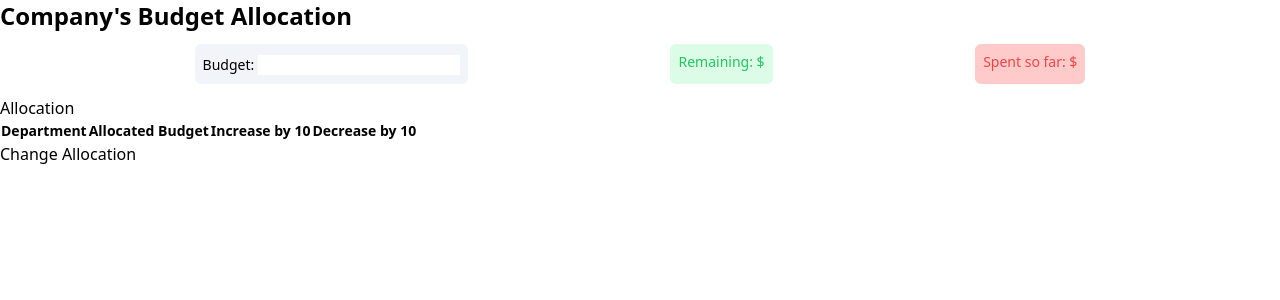
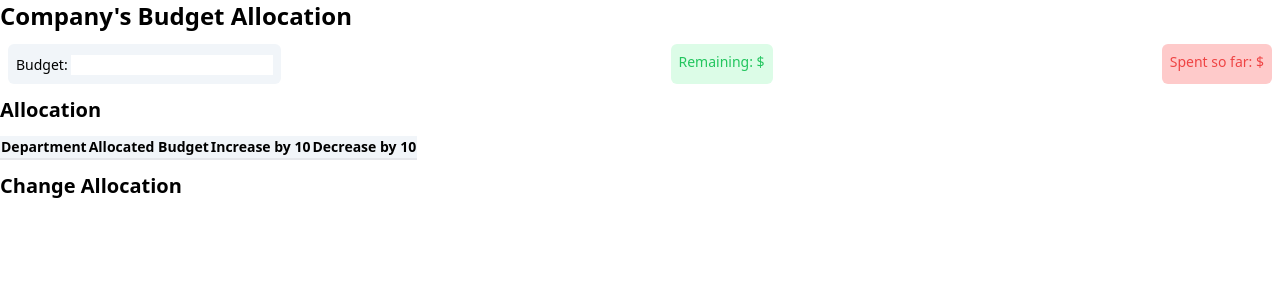
Before and after one commit to Unomars4/company-budget-allocator, a React app: page / in a window 1280 px wide. Shown: the top 300 px of the page. Built offline with nearby package versions, Linux system fonts and the light colour scheme; the HTML template or start-up script is replaced by a standard one.

Commit message:
add departments type

```diff
--- a/src/App.tsx
+++ b/src/App.tsx
@@ -1,15 +1,18 @@
 import {useState} from 'react';
 import Allocator from './components/Allocator';
 import TableAllocation from './components/TableAllocation';
+import {Department} from './types';
 
 const App = () => {
+    const [allocatedDepartments, setDepartments] = useState<Department[] | undefined>(undefined);
+
     return (
         <main>
             <h1 className='text-2xl font-bold'>Company's Budget Allocation</h1>
             <Allocator />
-            <h3 className='text-l'>Allocation</h3>
-            <TableAllocation />
-            <h3 className='text-l'>Change Allocation</h3>
+            <h3 className='text-xl font-bold mb-3'>Allocation</h3>
+            <TableAllocation departments={allocatedDepartments} />
+            <h3 className='text-xl font-bold mb-3'>Change Allocation</h3>
         </main>
     );
 }
--- a/src/components/Allocator.tsx
+++ b/src/components/Allocator.tsx
@@ -4,16 +4,16 @@ const Allocator = () => {
     const budgetInput = useInputField('number');
 
     return (
-        <section className='flex flex-row justify-evenly my-3'>
-            <article className='p-2 mx-2 rounded-md bg-slate-100'>
+        <section className='flex flex-row justify-between my-3'>
+            <article className='p-2 mx-2 rounded-md bg-slate-100 min-w-fit'>
                 <label className='text-sm'>
                     Budget: <input {...budgetInput} />
                 </label>
             </article>
-            <article className='p-2 mx-2 rounded-md bg-green-100'>
+            <article className='p-2 mx-2 rounded-md bg-green-100 min-w-fit'>
                 <p className='text-green-500 text-sm'>Remaining: ${budgetInput.value} </p>
             </article>
-            <article className='p-2 mx-2 rounded-md bg-red-200'>
+            <article className='p-2 mx-2 rounded-md bg-red-200 min-w-fit'>
                 <p className='text-red-500 text-sm'>Spent so far: $</p>
             </article>
         </section>
--- a/src/components/TableAllocation.tsx
+++ b/src/components/TableAllocation.tsx
@@ -1,8 +1,10 @@
-const TableAllocation = () => {
+import {Department} from "../types";
+
+const TableAllocation = ({departments}: {departments: Department[] | undefined}) => {
     return (
-        <section>
+        <section className="mb-3">
             <table>
-                <thead className="text-sm">
+                <thead className="p-2 text-sm border-b-2 bg-slate-100">
                     <tr>
                         <th>Department</th>
                         <th>Allocated Budget</th>
@@ -11,7 +13,18 @@ const TableAllocation = () => {
                     </tr>
                 </thead>
                 <tbody>
-
+                    {departments ? departments.map(d => (
+                        <tr className="odd:bg-white even:bg-slate-50" key={d.name}>
+                            <td>{d.name}</td>
+                            <td>{d.amountAllocated}</td>
+                            <td>
+                                <button className="p-2 rounded-full text-white-0 bg-green-400" type="button">+</button>
+                            </td>
+                            <td>
+                                <button className="p-2 rounded-full text-white-0 bg-red-400" type="button">-</button>
+                            </td>
+                        </tr>
+                    )) : null}
                 </tbody>
             </table>
         </section>
--- a/src/types.ts
+++ b/src/types.ts
@@ -4,6 +4,7 @@ export type InputField = {
     onChange: (arg0: React.SyntheticEvent) => void
 }
 
-export interface IAllocator {
-    inputHandler: InputField
+export type Department = {
+    name: string,
+    amountAllocated: number
 }
```
